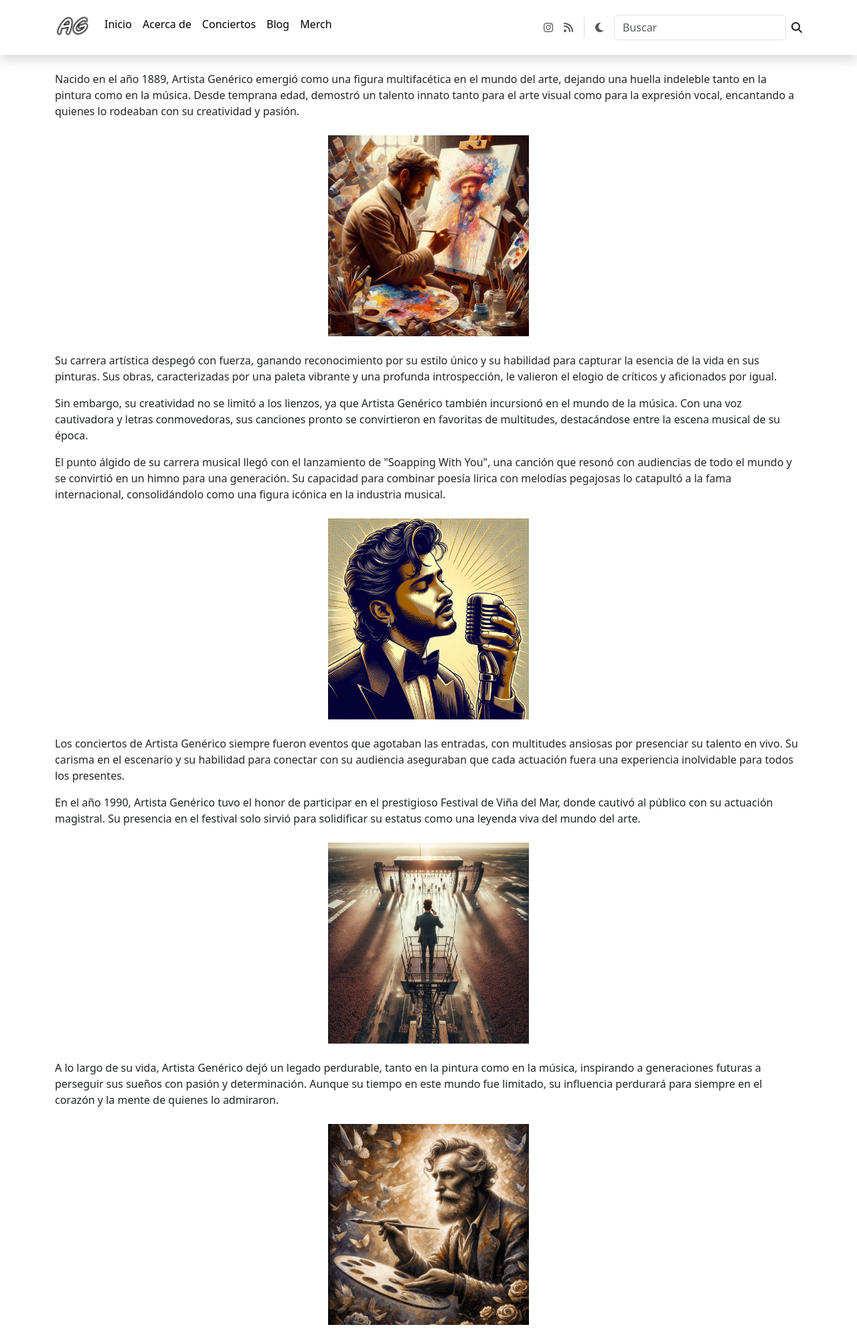
After one commit to GavenJr/web_artista_php, a PHP site: page /acerca in a window 1280 px wide. The commit adds this page. Shown: the whole page at 67% size. Run offline with PHP 8.4, Linux system fonts and the light colour scheme.

Commit message:
Añadir un router para facilitar el acceso a las diversas páginas. Añadir una página de acerca.

```diff
--- a/index.php
+++ b/index.php
@@ -1,4 +1,8 @@
-<?php include "./src/view/global/menu.php" ?>
+<?php
+require_once "./src/php/router.php";
+include "./src/view/global/menu.php";
+
+?>
 <!DOCTYPE html>
 <html lang="es">
 <head>
--- /dev/null
+++ b/src/php/router.php
@@ -0,0 +1,25 @@
+<?php
+$requestUri = $_SERVER['REQUEST_URI'];
+$scriptName = $_SERVER['SCRIPT_NAME'];
+$baseUri = str_replace(basename($scriptName), '', $scriptName);
+$request = trim(str_replace($baseUri, '', $requestUri), '/');
+
+// Enrutamiento
+switch ($request) {
+    case 'index':
+        require './index.php';
+        exit();
+    case 'concierto':
+        require './src/view/concierto.php';
+        exit();
+    case 'acerca':
+        require './src/view/acerca.php';
+        exit();
+    case 'blog':
+        require './src/view/blog.php';
+        exit();
+    case 'merch':
+        require './src/view/merch.php';
+        exit();
+
+}
--- /dev/null
+++ b/src/view/acerca.php
@@ -0,0 +1,75 @@
+<?php include "global/menu.php" ?>
+
+<!DOCTYPE html>
+<html lang="es">
+<head>
+    <meta charset="UTF-8">
+    <meta name="viewport" content="width=device-width, initial-scale=1.0">
+    <title>Acerca de</title>
+
+    <link rel="stylesheet" href="./src/css/bootstrap/bootstrap.css">
+    <link rel="stylesheet" href="./src/css/fontawesome/css/all.min.css">
+
+    <script src="./src/js/bootstrap/bootstrap.js"></script>
+    <script src="./src/js/switch.js"></script>
+
+</head>
+<body>
+<?php echo elMenu(); ?>
+<main>
+    <div class="container mt-4">
+
+        <p>Nacido en el año 1889, Artista Genérico emergió como una figura multifacética en el mundo del arte,
+            dejando una huella indeleble tanto en la pintura como en la música. Desde temprana edad, demostró un talento
+            innato tanto para el arte visual como para la expresión vocal, encantando a quienes lo rodeaban con su
+            creatividad y pasión.</p>
+
+        <div class="text-center my-4">
+            <img src="./src/res/img/OIG3.jpeg" class="img-fluid" style="width: 300px">
+        </div>
+
+        <p>Su carrera artística despegó con fuerza, ganando reconocimiento por su estilo único y su habilidad para
+            capturar la esencia de la vida en sus pinturas. Sus obras, caracterizadas por una paleta vibrante y una
+            profunda introspección, le valieron el elogio de críticos y aficionados por igual.</p>
+
+        <p>Sin embargo, su creatividad no se limitó a los lienzos, ya que Artista Genérico también incursionó en el
+            mundo de la música. Con una voz cautivadora y letras conmovedoras, sus canciones pronto se convirtieron en
+            favoritas de multitudes, destacándose entre la escena musical de su época.</p>
+
+        <p>El punto álgido de su carrera musical llegó con el lanzamiento de "Soapping With You", una canción que resonó
+            con audiencias de todo el mundo y se convirtió en un himno para una generación. Su capacidad para combinar
+            poesía lírica con melodías pegajosas lo catapultó a la fama internacional, consolidándolo como una figura
+            icónica en la industria musical.</p>
+
+        <div class="text-center my-4">
+            <img src="./src/res/img/OIG4.jpeg" class="img-fluid" style="width: 300px">
+        </div>
+
+        <p>Los conciertos de Artista Genérico siempre fueron eventos que agotaban las entradas, con multitudes ansiosas
+            por presenciar su talento en vivo. Su carisma en el escenario y su habilidad para conectar con su audiencia
+            aseguraban que cada actuación fuera una experiencia inolvidable para todos los presentes.</p>
+
+        <p>En el año 1990, Artista Genérico tuvo el honor de participar en el prestigioso Festival de Viña del Mar,
+            donde cautivó al público con su actuación magistral. Su presencia en el festival solo sirvió para
+            solidificar su estatus como una leyenda viva del mundo del arte.</p>
+
+        <div class="text-center my-4">
+            <img src="./src/res/img/OIG3.lVC9wQ9g0yjKaX.jpeg" class="img-fluid" style="width: 300px">
+        </div>
+
+        <p>A lo largo de su vida, Artista Genérico dejó un legado perdurable, tanto en la pintura como en la música,
+            inspirando a generaciones futuras a perseguir sus sueños con pasión y determinación. Aunque su tiempo en
+            este mundo fue limitado, su influencia perdurará para siempre en el corazón y la mente de quienes lo
+            admiraron.</p>
+
+        <div class="text-center my-4">
+            <img src="./src/res/img/OIG2..jpeg" class="img-fluid" style="width: 300px">
+        </div>
+
+
+    </div>
+
+
+</main>
+</body>
+</html>
--- a/src/view/global/menu.php
+++ b/src/view/global/menu.php
@@ -12,21 +12,22 @@ function elMenu()
                 </button>
                 <div class="collapse navbar-collapse" id="main-menu">
                     <ul id="menu-menu-principal" class="navbar-nav me-auto mb-2 mb-md-0 ">
+                        <img src="./src/res/img/icono.png" alt="Bootstrap" width="50" class="me-3">
                         <li
                             class="menu-item">
-                            <a href="/" class="nav-link active">Inicio</a></li>
+                            <a href="index" class="nav-link active">Inicio</a></li>
                         <li
                                 class="menu-item">
-                            <a href="acerca.php" class="nav-link active">Acerca de</a></li>
+                            <a href="acerca" class="nav-link active">Acerca de</a></li>
                         <li
                                 class="menu-item">
-                            <a href="concierto.php" class="nav-link active">Conciertos</a></li>
+                            <a href="concierto" class="nav-link active">Conciertos</a></li>
                         <li
                                 class="menu-item">
-                            <a href="blog.php" class="nav-link active">Blog</a></li>
+                            <a href="blog" class="nav-link active">Blog</a></li>
                         <li
                                 class="menu-item">
-                            <a href="merch.php" class="nav-link active">Merch</a></li>
+                            <a href="merch" class="nav-link active">Merch</a></li>
                     </ul>
                     <ul class="navbar-nav flex-row flex-wrap ms-md-auto">
                         <li class="nav-item col-6 col-lg-auto"><a class="nav-link py-2 px-0 px-lg-2" href="https://www.instagram.com/"
```
Also changed, not shown: src/view/concierto.php (+4 -4 lines), .htaccess (added), src/res/img/OIG2..jpeg (added), src/res/img/OIG3.jpeg (added), src/res/img/OIG3.lVC9wQ9g0yjKaX.jpeg (added), src/res/img/OIG4.jpeg (added), src/res/img/icono.png (added).
